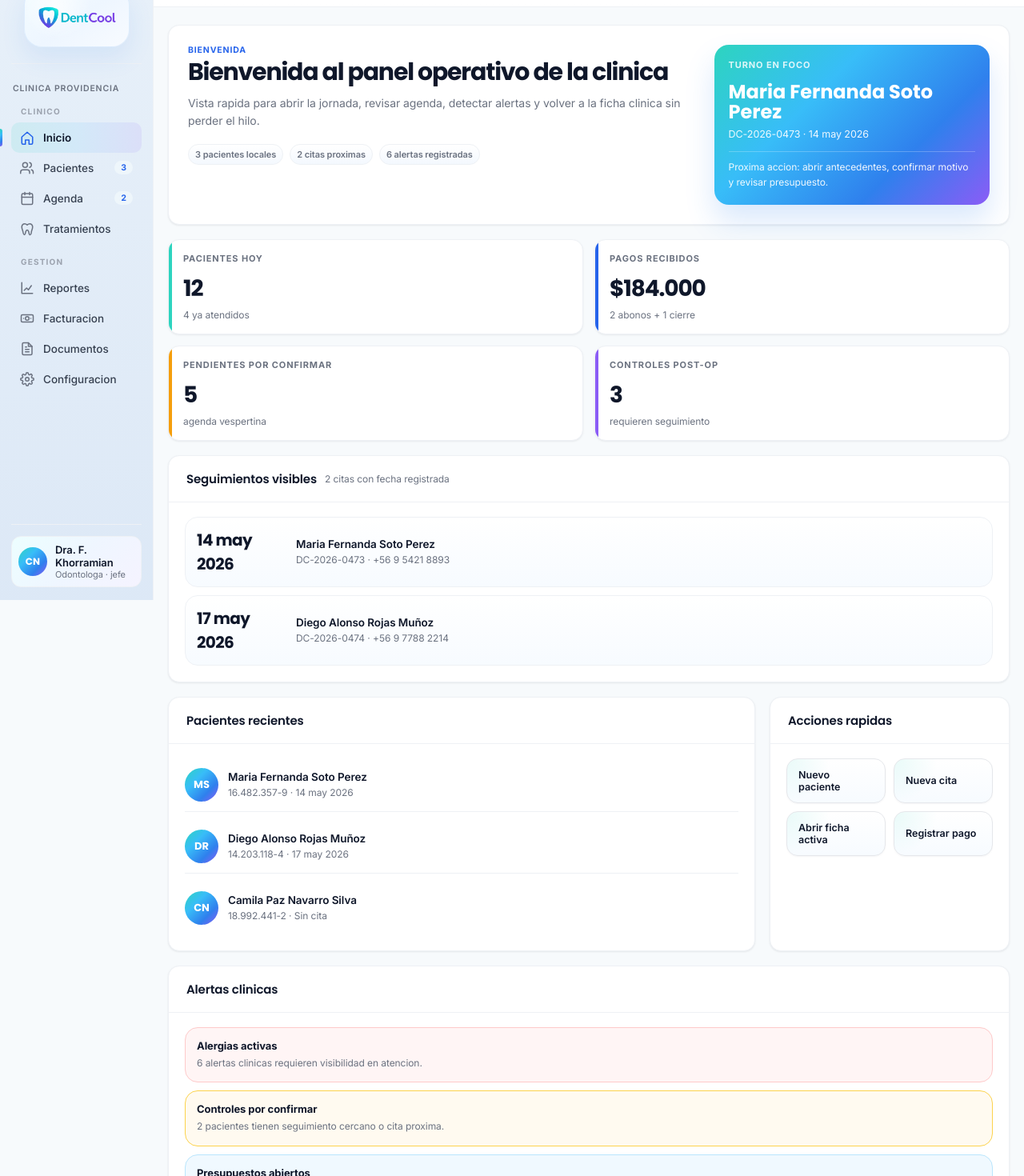
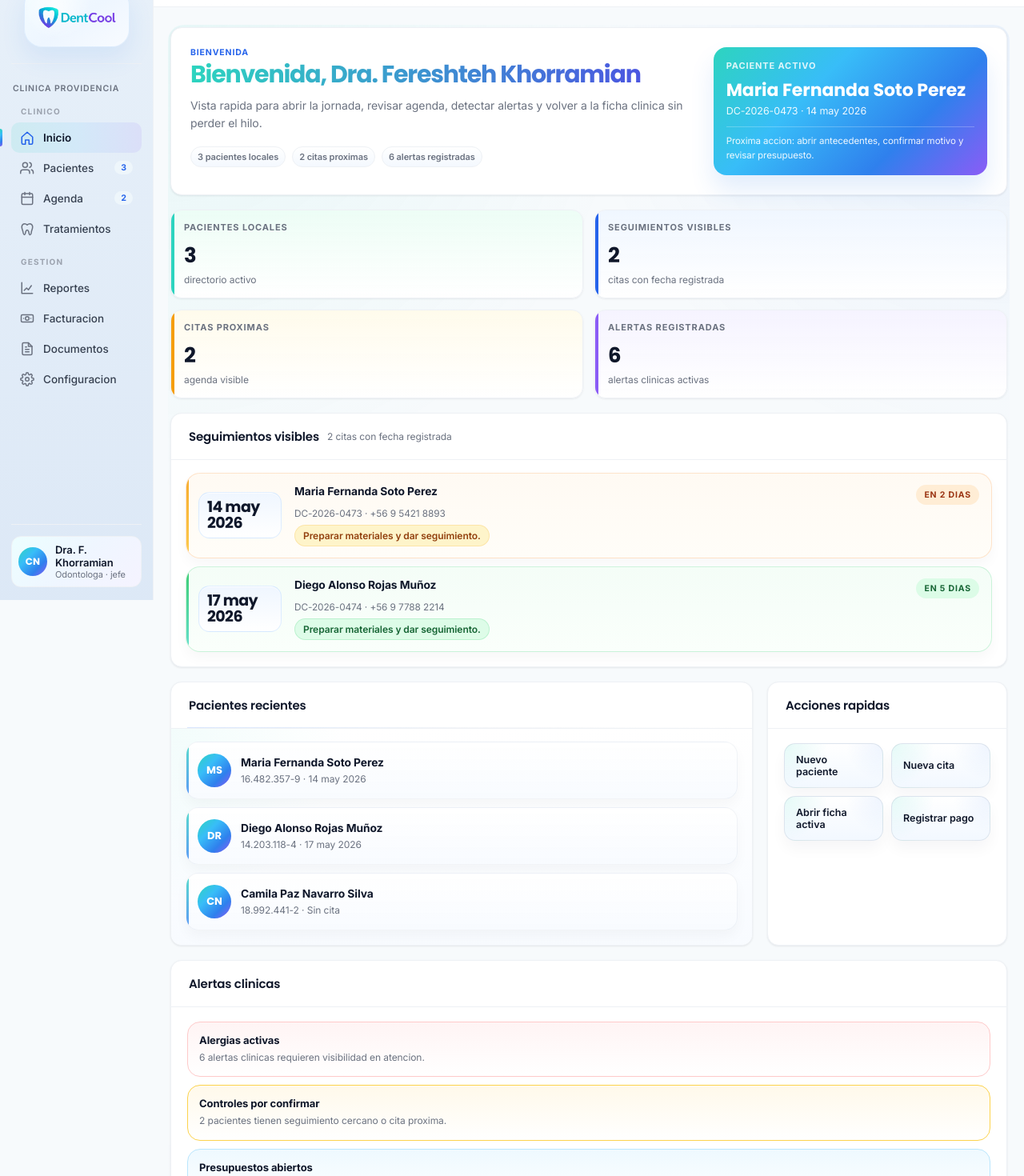
Before and after one commit to willingtonrizzo/Ficha_DentCool, a React (Vite) app in the folder dentcool-project/: page / in a window 1280 px wide. Shown: the part 50-1520 px from the top of the page at 80% size. Built offline with nearby package versions, Linux system fonts and the light colour scheme.

Commit message:
Refine home follow-up guidance

```diff
--- a/dentcool-project/src/app.jsx
+++ b/dentcool-project/src/app.jsx
@@ -10,6 +10,118 @@ import {
 } from './data';
 import { createPatientDraft, getPatientDisplayName } from './patients';
 import { Tooth } from './tooth';
+
+const VISIT_MONTHS = {
+  ene: 0,
+  enero: 0,
+  feb: 1,
+  febrero: 1,
+  mar: 2,
+  marzo: 2,
+  abr: 3,
+  abril: 3,
+  may: 4,
+  mayo: 4,
+  jun: 5,
+  junio: 5,
+  jul: 6,
+  julio: 6,
+  ago: 7,
+  agosto: 7,
+  sep: 8,
+  sept: 8,
+  septiembre: 8,
+  oct: 9,
+  octubre: 9,
+  nov: 10,
+  noviembre: 10,
+  dic: 11,
+  diciembre: 11,
+};
+
+function normalizeText(value) {
+  return (value ?? '')
+    .toString()
+    .trim()
+    .normalize('NFD')
+    .replace(/[\u0300-\u036f]/g, '')
+    .toLowerCase();
+}
+
+function parseVisitDate(value) {
+  const match = normalizeText(value).match(/^(\d{1,2})\s+([a-z]+)\s+(\d{4})$/);
+  if (!match) return null;
+
+  const day = Number(match[1]);
+  const month = VISIT_MONTHS[match[2]];
+  const year = Number(match[3]);
+
+  if (!month && month !== 0) return null;
+
+  const date = new Date(year, month, day);
+  if (Number.isNaN(date.getTime())) return null;
+
+  return date;
+}
+
+function getVisitFollowUp(nextVisit) {
+  const visitDate = parseVisitDate(nextVisit);
+  if (!visitDate) {
+    return {
+      tone: 'neutral',
+      state: 'Seguimiento',
+      reminder: 'Confirmar fecha registrada en agenda.',
+      daysLabel: '',
+      daysUntil: Number.POSITIVE_INFINITY,
+    };
+  }
+
+  const today = new Date();
+  today.setHours(0, 0, 0, 0);
+
+  const visitDay = new Date(visitDate);
+  visitDay.setHours(0, 0, 0, 0);
+
+  const daysUntil = Math.round((visitDay.getTime() - today.getTime()) / 86400000);
+
+  if (daysUntil <= 0) {
+    return {
+      tone: 'urgent',
+      state: daysUntil < 0 ? 'Vencida' : 'En 24 horas',
+      reminder: daysUntil < 0 ? 'Llamar y reagendar cuanto antes.' : 'Llamar para confirmar asistencia.',
+      daysLabel: daysUntil < 0 ? `Hace ${Math.abs(daysUntil)} dias` : 'En 24 horas',
+      daysUntil,
+    };
+  }
+
+  if (daysUntil <= 1) {
+    return {
+      tone: 'urgent',
+      state: 'En 24 horas',
+      reminder: 'Preparar materiales y dar seguimiento.',
+      daysLabel: 'En 24 horas',
+      daysUntil,
+    };
+  }
+
+  if (daysUntil <= 3) {
+    return {
+      tone: 'soon',
+      state: `En ${daysUntil} dias`,
+      reminder: 'Preparar materiales y dar seguimiento.',
+      daysLabel: `En ${daysUntil} dias`,
+      daysUntil,
+    };
+  }
+
+  return {
+    tone: 'watch',
+    state: `En ${daysUntil} dias`,
+    reminder: 'Preparar materiales y dar seguimiento.',
+    daysLabel: `En ${daysUntil} dias`,
+    daysUntil,
+  };
+}
 
 export const Icon = {
   search: (p) => <svg className={p?.cls || "icon"} viewBox="0 0 24 24" fill="none" stroke="currentColor" strokeWidth="2" strokeLinecap="round" strokeLinejoin="round"><circle cx="11" cy="11" r="7" /><path d="m20 20-3.5-3.5" /></svg>,
@@ -141,18 +253,35 @@ export function TopbarInner({ patientName, activeView = 'patients' }) {
 }
 
 export function HomeDashboard({ patients, activePatient }) {
+  const [showFinance, setShowFinance] = useState(false);
   const pendingAlerts = patients.reduce((total, patient) => total + patient.alerts.length, 0);
-  const upcoming = patients.filter(
-    (patient) => patient.nextVisit && patient.nextVisit !== 'Sin cita' && patient.nextVisit !== 'Sin agendar'
-  ).length;
-  const visibleFollowUps = patients
+  const upcomingPatients = patients
     .filter((patient) => patient.nextVisit && patient.nextVisit !== 'Sin cita' && patient.nextVisit !== 'Sin agendar')
-    .slice(0, 4)
-    .map((patient) => ({
+    .map((patient) => {
+      const followUp = getVisitFollowUp(patient.nextVisit);
+      return {
         id: patient.id,
         patient: getPatientDisplayName(patient),
         schedule: patient.nextVisit,
         detail: `${patient.recordNumber} · ${patient.phone || 'Sin telefono registrado'}`,
+        tone: followUp.tone,
+        state: followUp.state,
+        reminder: followUp.reminder,
+        daysUntil: followUp.daysUntil,
+        daysLabel: followUp.daysLabel,
+      };
+    })
+    .sort((a, b) => a.daysUntil - b.daysUntil);
+  const upcoming = upcomingPatients.length;
+  const visibleFollowUps = upcomingPatients.slice(0, 4).map((patient) => ({
+      id: patient.id,
+      patient: patient.patient,
+      schedule: patient.schedule,
+      detail: patient.detail,
+      tone: patient.tone,
+      state: patient.state,
+      reminder: patient.reminder,
+      daysLabel: patient.daysLabel,
     }));
   const quickActions = ['Nuevo paciente', 'Nueva cita', 'Abrir ficha activa', 'Registrar pago'];
   const alerts = [
@@ -161,10 +290,10 @@ export function HomeDashboard({ patients, activePatient }) {
     { tone: 'info', title: 'Presupuestos abiertos', detail: '3 planes preventivos siguen pendientes de cierre financiero.' },
   ];
   const kpis = [
-    { label: 'Pacientes hoy', value: '12', detail: '4 ya atendidos', tone: 'teal' },
-    { label: 'Pagos recibidos', value: '$184.000', detail: '2 abonos + 1 cierre', tone: 'blue' },
-    { label: 'Pendientes por confirmar', value: '5', detail: 'agenda vespertina', tone: 'amber' },
-    { label: 'Controles post-op', value: '3', detail: 'requieren seguimiento', tone: 'violet' },
+    { label: 'Pacientes locales', value: String(patients.length), detail: 'directorio activo', tone: 'teal' },
+    { label: 'Seguimientos visibles', value: String(visibleFollowUps.length), detail: 'citas con fecha registrada', tone: 'blue' },
+    { label: 'Citas proximas', value: String(upcoming), detail: 'agenda visible', tone: 'amber' },
+    { label: 'Alertas registradas', value: String(pendingAlerts), detail: 'alertas clinicas activas', tone: 'violet' },
   ];
   const finance = [
     { label: 'Presupuesto activo', value: '$1.240.000' },
@@ -177,7 +306,7 @@ export function HomeDashboard({ patients, activePatient }) {
       <div className="home-hero card">
         <div className="home-hero-copy">
           <div className="patients-eyebrow">Bienvenida</div>
-          <h2>Bienvenida al panel operativo de la clinica</h2>
+          <h2>Bienvenida, Dra. Fereshteh Khorramian</h2>
           <p>Vista rapida para abrir la jornada, revisar agenda, detectar alertas y volver a la ficha clinica sin perder el hilo.</p>
           <div className="home-hero-tags">
             <span className="patient-chip">{patients.length} pacientes locales</span>
@@ -187,7 +316,7 @@ export function HomeDashboard({ patients, activePatient }) {
         </div>
         <div className="home-hero-side">
           <div className="home-focus-card">
-            <div className="home-focus-label">Turno en foco</div>
+            <div className="home-focus-label">Paciente activo</div>
             <div className="home-focus-name">{getPatientDisplayName(activePatient, 'Sin paciente')}</div>
             <div className="home-focus-meta">{activePatient?.recordNumber ?? 'Sin ficha'} · {activePatient?.nextVisit || 'Sin cita agendada'}</div>
             <div className="home-focus-divider" />
@@ -215,11 +344,15 @@ export function HomeDashboard({ patients, activePatient }) {
             </div>
             <div className="home-agenda-list">
               {visibleFollowUps.length > 0 ? visibleFollowUps.map((item) => (
-                <div key={item.id} className="home-agenda-row neutral">
+                <div key={item.id} className={`home-agenda-row ${item.tone}`}>
                   <div className="home-agenda-time">{item.schedule}</div>
                   <div className="home-agenda-copy">
+                    <div className="home-agenda-head">
                       <div className="home-agenda-title">{item.patient}</div>
+                      <span className={`home-agenda-state ${item.tone}`}>{item.state}</span>
+                    </div>
                     <div className="home-agenda-meta">{item.detail}</div>
+                    <div className={`home-agenda-note ${item.tone}`}>{item.reminder}</div>
                   </div>
                 </div>
               )) : (
@@ -279,7 +412,15 @@ export function HomeDashboard({ patients, activePatient }) {
           <div className="card home-finance-card">
             <div className="card-head">
               <h3>Estado financiero</h3>
+              <button
+                type="button"
+                className="home-finance-toggle"
+                onClick={() => setShowFinance((current) => !current)}
+              >
+                {showFinance ? 'Ocultar' : 'Ver estado financiero'}
+              </button>
             </div>
+            {showFinance ? (
               <div className="home-finance-summary">
                 {finance.map((item) => (
                   <div key={item.label} className="home-finance-row">
@@ -288,6 +429,11 @@ export function HomeDashboard({ patients, activePatient }) {
                   </div>
                 ))}
               </div>
+            ) : (
+              <div className="home-finance-locked">
+                Resumen financiero oculto por defecto.
+              </div>
+            )}
           </div>
 
           <div className="card home-stats-card">
--- a/dentcool-project/styles.css
+++ b/dentcool-project/styles.css
@@ -1202,6 +1202,12 @@ h1, h2, h3, h4, h5 { font-family: var(--font-display); }
   display: flex;
   flex-direction: column;
   gap: 18px;
+  padding: 3px;
+  border-radius: 20px;
+  background:
+    radial-gradient(circle at top left, rgba(45,212,191,0.08), transparent 26%),
+    radial-gradient(circle at top right, rgba(59,130,246,0.07), transparent 24%),
+    radial-gradient(circle at bottom left, rgba(139,92,246,0.05), transparent 28%);
 }
 
 .home-hero {
@@ -1210,9 +1216,11 @@ h1, h2, h3, h4, h5 { font-family: var(--font-display); }
   grid-template-columns: minmax(0, 1.3fr) minmax(280px, 0.7fr);
   gap: 18px;
   background:
-    radial-gradient(circle at top left, rgba(45,212,191,0.18), transparent 28%),
-    radial-gradient(circle at top right, rgba(47,128,237,0.12), transparent 24%),
-    linear-gradient(180deg, rgba(255,255,255,0.98), rgba(241,245,249,0.96));
+    radial-gradient(circle at top left, rgba(45,212,191,0.14), transparent 28%),
+    radial-gradient(circle at top right, rgba(47,128,237,0.10), transparent 24%),
+    linear-gradient(180deg, rgba(248,251,255,0.98), rgba(236,242,249,0.97));
+  border: 1px solid rgba(148,163,184,0.18);
+  box-shadow: 0 18px 36px rgba(15, 23, 42, 0.05);
 }
 
 .home-hero-copy h2 {
@@ -1220,7 +1228,10 @@ h1, h2, h3, h4, h5 { font-family: var(--font-display); }
   font-size: 30px;
   line-height: 1.02;
   letter-spacing: -0.04em;
-  color: var(--ink);
+  background: linear-gradient(90deg, #2dd4bf 0%, #4f46e5 100%);
+  -webkit-background-clip: text;
+  background-clip: text;
+  color: transparent;
 }
 
 .home-hero-copy p {
@@ -1245,11 +1256,11 @@ h1, h2, h3, h4, h5 { font-family: var(--font-display); }
 
 .home-focus-card {
   width: 100%;
-  padding: 18px;
-  border-radius: 18px;
+  padding: 16px 16px 15px;
+  border-radius: 16px;
   background: var(--brand-grad);
   color: var(--white);
-  box-shadow: 0 20px 36px rgba(47, 128, 237, 0.18);
+  box-shadow: 0 18px 30px rgba(47, 128, 237, 0.14);
 }
 
 .home-focus-label {
@@ -1261,27 +1272,27 @@ h1, h2, h3, h4, h5 { font-family: var(--font-display); }
 }
 
 .home-focus-name {
-  margin-top: 14px;
-  font-family: var(--font-display);
-  font-size: 24px;
+  margin-top: 12px;
+  font-family: var(--font-display);
+  font-size: 22px;
   font-weight: 700;
   line-height: 1.05;
 }
 
 .home-focus-meta {
-  margin-top: 8px;
+  margin-top: 7px;
   font-size: 12.5px;
   opacity: 0.92;
 }
 
 .home-focus-divider {
   height: 1px;
-  margin: 14px 0 10px;
+  margin: 12px 0 9px;
   background: rgba(255,255,255,0.24);
 }
 
 .home-focus-mini {
-  font-size: 12px;
+  font-size: 11.5px;
   line-height: 1.55;
   opacity: 0.92;
 }
@@ -1293,9 +1304,13 @@ h1, h2, h3, h4, h5 { font-family: var(--font-display); }
 }
 
 .home-kpi-card {
-  padding: 16px 18px;
+  padding: 14px 16px 15px;
   overflow: hidden;
   position: relative;
+  min-height: 104px;
+  background: linear-gradient(180deg, #fbfdff, #f6fafc);
+  border: 1px solid rgba(148,163,184,0.12);
+  box-shadow: 0 12px 24px rgba(15, 23, 42, 0.04);
 }
 
 .home-kpi-card::before {
@@ -1310,6 +1325,11 @@ h1, h2, h3, h4, h5 { font-family: var(--font-display); }
 .home-kpi-card.amber::before { background: var(--amber); }
 .home-kpi-card.violet::before { background: var(--brand-violet); }
 
+.home-kpi-card.teal { background: linear-gradient(180deg, rgba(236,253,245,0.94), rgba(255,255,255,0.98)); }
+.home-kpi-card.blue { background: linear-gradient(180deg, rgba(239,246,255,0.96), rgba(255,255,255,0.98)); }
+.home-kpi-card.amber { background: linear-gradient(180deg, rgba(255,251,235,0.96), rgba(255,255,255,0.98)); }
+.home-kpi-card.violet { background: linear-gradient(180deg, rgba(245,243,255,0.96), rgba(255,255,255,0.98)); }
+
 .home-kpi-label {
   font-size: 11px;
   text-transform: uppercase;
@@ -1319,16 +1339,16 @@ h1, h2, h3, h4, h5 { font-family: var(--font-display); }
 }
 
 .home-kpi-value {
-  margin-top: 10px;
-  font-family: var(--font-display);
-  font-size: 28px;
+  margin-top: 9px;
+  font-family: var(--font-display);
+  font-size: 26px;
   font-weight: 700;
   letter-spacing: -0.04em;
   color: var(--ink);
 }
 
 .home-kpi-detail {
-  margin-top: 4px;
+  margin-top: 3px;
   font-size: 12px;
   color: var(--muted);
 }
@@ -1349,49 +1369,144 @@ h1, h2, h3, h4, h5 { font-family: var(--font-display); }
 
 .home-agenda-card {
   overflow: hidden;
+  background:
+    radial-gradient(circle at top left, rgba(59,130,246,0.06), transparent 28%),
+    linear-gradient(180deg, rgba(255,255,255,0.98), rgba(246,250,255,0.98));
+  border: 1px solid rgba(148,163,184,0.14);
+  box-shadow: 0 16px 30px rgba(15, 23, 42, 0.04);
 }
 
 .home-agenda-list {
   display: flex;
   flex-direction: column;
   gap: 10px;
-  padding: 18px 20px 20px;
+  padding: 16px 18px 18px;
 }
 
 .home-agenda-row {
   display: grid;
-  grid-template-columns: 110px minmax(0, 1fr);
-  gap: 14px;
-  align-items: center;
-  padding: 13px 14px;
-  border-radius: 16px;
-  background: linear-gradient(180deg, #ffffff, #f7fbff);
-  border: 1px solid var(--border-2);
-}
-
-.home-agenda-row.confirmada { border-color: rgba(45,212,191,0.26); }
-.home-agenda-row.por\ venir { border-color: rgba(56,189,248,0.24); }
-.home-agenda-row.atrasada { border-color: rgba(245,158,11,0.28); }
-.home-agenda-row.neutral { border-color: var(--border-2); }
+  grid-template-columns: 104px minmax(0, 1fr);
+  gap: 16px;
+  align-items: center;
+  padding: 14px 15px;
+  border-radius: 18px;
+  background:
+    linear-gradient(180deg, rgba(255,255,255,0.98), rgba(248,251,255,0.98));
+  border: 1px solid rgba(148,163,184,0.16);
+  box-shadow: 0 8px 16px rgba(15, 23, 42, 0.03);
+  position: relative;
+  overflow: hidden;
+}
+
+.home-agenda-row::before {
+  content: '';
+  position: absolute;
+  inset: 0 auto 0 0;
+  width: 3px;
+  background: linear-gradient(180deg, rgba(148,163,184,0.7), rgba(148,163,184,0.25));
+}
+
+.home-agenda-row.urgent {
+  border-color: rgba(248,113,113,0.26);
+  background:
+    linear-gradient(180deg, rgba(255,248,248,0.98), rgba(255,252,252,0.98));
+}
+
+.home-agenda-row.urgent::before {
+  background: linear-gradient(180deg, rgba(239,68,68,0.9), rgba(251,146,60,0.88));
+}
+
+.home-agenda-row.soon {
+  border-color: rgba(251,146,60,0.24);
+  background:
+    linear-gradient(180deg, rgba(255,250,243,0.98), rgba(255,253,248,0.98));
+}
+
+.home-agenda-row.soon::before {
+  background: linear-gradient(180deg, rgba(245,158,11,0.86), rgba(251,191,36,0.8));
+}
+
+.home-agenda-row.watch {
+  border-color: rgba(34,197,94,0.20);
+  background:
+    linear-gradient(180deg, rgba(244,253,247,0.98), rgba(250,255,251,0.98));
+}
+
+.home-agenda-row.watch::before {
+  background: linear-gradient(180deg, rgba(34,197,94,0.88), rgba(45,212,191,0.72));
+}
+
+.home-agenda-row.neutral { border-color: rgba(148,163,184,0.16); }
 
 .home-agenda-time {
   font-family: var(--font-display);
-  font-size: 20px;
+  font-size: 19px;
   font-weight: 700;
   color: var(--ink);
   letter-spacing: -0.03em;
+  line-height: 1.05;
+  padding: 8px 10px;
+  border-radius: 14px;
+  background: linear-gradient(180deg, rgba(239,246,255,0.98), rgba(255,255,255,0.98));
+  border: 1px solid rgba(147,197,253,0.28);
+  box-shadow: inset 0 1px 0 rgba(255,255,255,0.75);
+}
+
+.home-agenda-head {
+  display: flex;
+  align-items: flex-start;
+  justify-content: space-between;
+  gap: 12px;
 }
 
 .home-agenda-title {
-  font-size: 13.5px;
-  font-weight: 600;
+  font-size: 13.8px;
+  font-weight: 700;
   color: var(--ink);
 }
 
 .home-agenda-meta {
   margin-top: 4px;
+  font-size: 11.8px;
+  color: var(--muted);
+}
+
+.home-agenda-note {
+  margin-top: 7px;
   font-size: 12px;
-  color: var(--muted);
+  font-weight: 600;
+  color: var(--ink-soft);
+  background: linear-gradient(90deg, rgba(45,212,191,0.12), rgba(99,102,241,0.10));
+  display: inline-flex;
+  align-items: center;
+  gap: 6px;
+  padding: 5px 10px;
+  border-radius: 999px;
+  border: 1px solid rgba(99,102,241,0.12);
+}
+
+.home-agenda-note.urgent {
+  color: #991b1b;
+  background: rgba(254,226,226,0.92);
+  border-color: rgba(248,113,113,0.18);
+}
+
+.home-agenda-note.soon {
+  color: #92400e;
+  background: rgba(254,243,199,0.92);
+  border-color: rgba(245,158,11,0.18);
+}
+
+.home-agenda-note.watch {
+  color: #166534;
+  background: rgba(220,252,231,0.92);
+  border-color: rgba(34,197,94,0.18);
+}
+
+.home-agenda-note.neutral {
+  color: var(--ink-soft);
+  background: linear-gradient(90deg, rgba(45,212,191,0.12), rgba(99,102,241,0.10));
+  border-color: rgba(99,102,241,0.12);
 }
 
 .home-agenda-state {
@@ -1403,9 +1518,9 @@ h1, h2, h3, h4, h5 { font-family: var(--font-display); }
   border-radius: 999px;
 }
 
-.home-agenda-state.confirmada { background: #d1fae5; color: #065f46; }
-.home-agenda-state.por\ venir { background: #e0f2fe; color: #075985; }
-.home-agenda-state.atrasada { background: #fef3c7; color: #92400e; }
+.home-agenda-state.urgent { background: #fee2e2; color: #991b1b; }
+.home-agenda-state.soon { background: #ffedd5; color: #9a3412; }
+.home-agenda-state.watch { background: #dcfce7; color: #166534; }
 .home-agenda-state.neutral { background: var(--bg-soft); color: var(--muted); }
 
 .home-agenda-empty {
@@ -1429,18 +1544,20 @@ h1, h2, h3, h4, h5 { font-family: var(--font-display); }
   border-radius: 14px;
   text-align: left;
   background:
-    radial-gradient(circle at top left, rgba(45,212,191,0.10), transparent 40%),
-    linear-gradient(180deg, #ffffff, #f7fbff);
-  border: 1px solid var(--border);
+    radial-gradient(circle at top left, rgba(45,212,191,0.12), transparent 40%),
+    radial-gradient(circle at top right, rgba(59,130,246,0.08), transparent 34%),
+    linear-gradient(180deg, rgba(255,255,255,0.98), rgba(242,248,255,0.98));
+  border: 1px solid rgba(148,163,184,0.24);
   color: var(--ink);
   font-size: 12.5px;
   font-weight: 600;
-  box-shadow: var(--shadow-xs);
+  box-shadow: 0 10px 18px rgba(15, 23, 42, 0.04);
 }
 
 .home-action-chip:hover {
-  border-color: rgba(56,189,248,0.28);
+  border-color: rgba(59,130,246,0.30);
   color: var(--brand-blue-2);
+  box-shadow: 0 12px 22px rgba(59,130,246,0.10);
 }
 
 .home-alerts-list,
@@ -1449,17 +1566,44 @@ h1, h2, h3, h4, h5 { font-family: var(--font-display); }
   flex-direction: column;
   gap: 10px;
   padding: 18px 20px 20px;
+}
+
+.home-finance-card .card-head {
+  align-items: center;
+}
+
+.home-finance-toggle {
+  border: 1px solid rgba(59, 130, 246, 0.18);
+  background: rgba(255, 255, 255, 0.86);
+  color: var(--brand-blue-2);
+  font-size: 11px;
+  font-weight: 700;
+  padding: 7px 10px;
+  border-radius: 999px;
+  box-shadow: none;
+}
+
+.home-finance-toggle:hover {
+  border-color: rgba(59, 130, 246, 0.32);
+  background: rgba(240, 249, 255, 0.92);
+}
+
+.home-finance-locked {
+  padding: 0 20px 20px;
+  font-size: 12.5px;
+  color: var(--muted);
 }
 
 .home-alert-item {
   padding: 14px 14px;
   border-radius: 16px;
   border: 1px solid var(--border-2);
-}
-
-.home-alert-item.danger { background: #fff5f5; border-color: #fecaca; }
-.home-alert-item.warn { background: #fffaf0; border-color: #fcd34d; }
-.home-alert-item.info { background: #f0f9ff; border-color: #bae6fd; }
+  background: linear-gradient(180deg, rgba(255,255,255,0.98), rgba(248,250,252,0.98));
+}
+
+.home-alert-item.danger { background: linear-gradient(180deg, rgba(255,244,244,0.98), rgba(255,255,255,0.98)); border-color: #fecaca; }
+.home-alert-item.warn { background: linear-gradient(180deg, rgba(255,249,234,0.98), rgba(255,255,255,0.98)); border-color: #fcd34d; }
+.home-alert-item.info { background: linear-gradient(180deg, rgba(238,249,255,0.98), rgba(255,255,255,0.98)); border-color: #bae6fd; }
 
 .home-alert-title {
   font-size: 13px;
@@ -1508,11 +1652,26 @@ h1, h2, h3, h4, h5 { font-family: var(--font-display); }
   overflow: hidden;
 }
 
+.home-list-card .card-head {
+  position: relative;
+}
+
+.home-list-card .card-head::after {
+  content: '';
+  position: absolute;
+  inset: auto 20px 0 20px;
+  height: 1px;
+  background: linear-gradient(90deg, rgba(59,130,246,0.20), rgba(148,163,184,0.10), transparent);
+}
+
 .home-list {
   display: flex;
   flex-direction: column;
   gap: 10px;
-  padding: 18px 20px 20px;
+  padding: 16px 18px 18px;
+  background:
+    radial-gradient(circle at top left, rgba(45,212,191,0.06), transparent 28%),
+    linear-gradient(180deg, rgba(255,255,255,0.96), rgba(248,251,255,0.98));
 }
 
 .home-list-row {
@@ -1520,12 +1679,30 @@ h1, h2, h3, h4, h5 { font-family: var(--font-display); }
   grid-template-columns: auto minmax(0, 1fr);
   gap: 12px;
   align-items: center;
-  padding: 12px 0;
-  border-bottom: 1px solid var(--border-2);
+  padding: 14px 14px;
+  border: 1px solid rgba(148,163,184,0.12);
+  border-radius: 16px;
+  background: linear-gradient(180deg, rgba(255,255,255,0.96), rgba(248,251,255,0.98));
+  box-shadow: 0 8px 16px rgba(15, 23, 42, 0.03);
+  position: relative;
+  overflow: hidden;
+}
+
+.home-list-row::before {
+  content: '';
+  position: absolute;
+  inset: 0 auto 0 0;
+  width: 3px;
+  background: linear-gradient(180deg, rgba(45,212,191,0.8), rgba(59,130,246,0.82));
+}
+
+.home-list-row:hover {
+  border-color: rgba(59,130,246,0.22);
+  box-shadow: 0 10px 20px rgba(59,130,246,0.08);
 }
 
 .home-list-row:last-child {
-  border-bottom: none;
+  border-bottom: 1px solid rgba(148,163,184,0.12);
 }
 
 .home-list-copy {
@@ -1533,13 +1710,13 @@ h1, h2, h3, h4, h5 { font-family: var(--font-display); }
 }
 
 .home-list-title {
-  font-size: 13.5px;
-  font-weight: 600;
+  font-size: 13.8px;
+  font-weight: 700;
   color: var(--ink);
 }
 
 .home-list-meta {
-  margin-top: 4px;
+  margin-top: 5px;
   font-size: 12px;
   color: var(--muted);
 }
```
Lines whose indentation alone changed are shown as unchanged.
